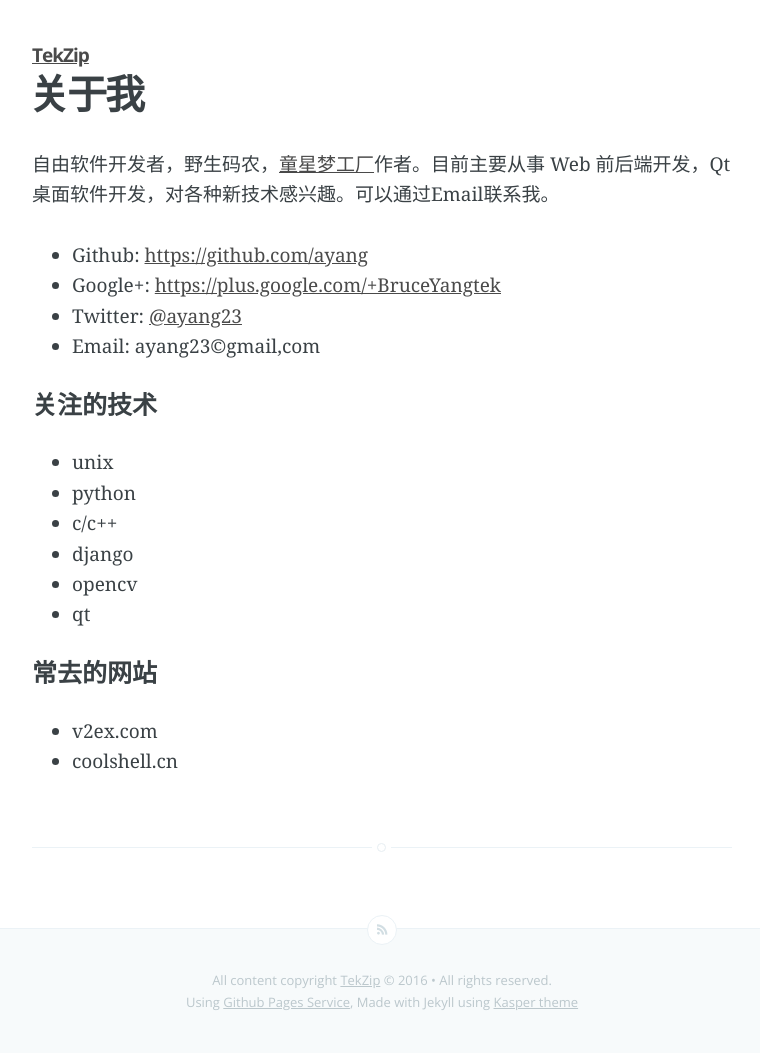
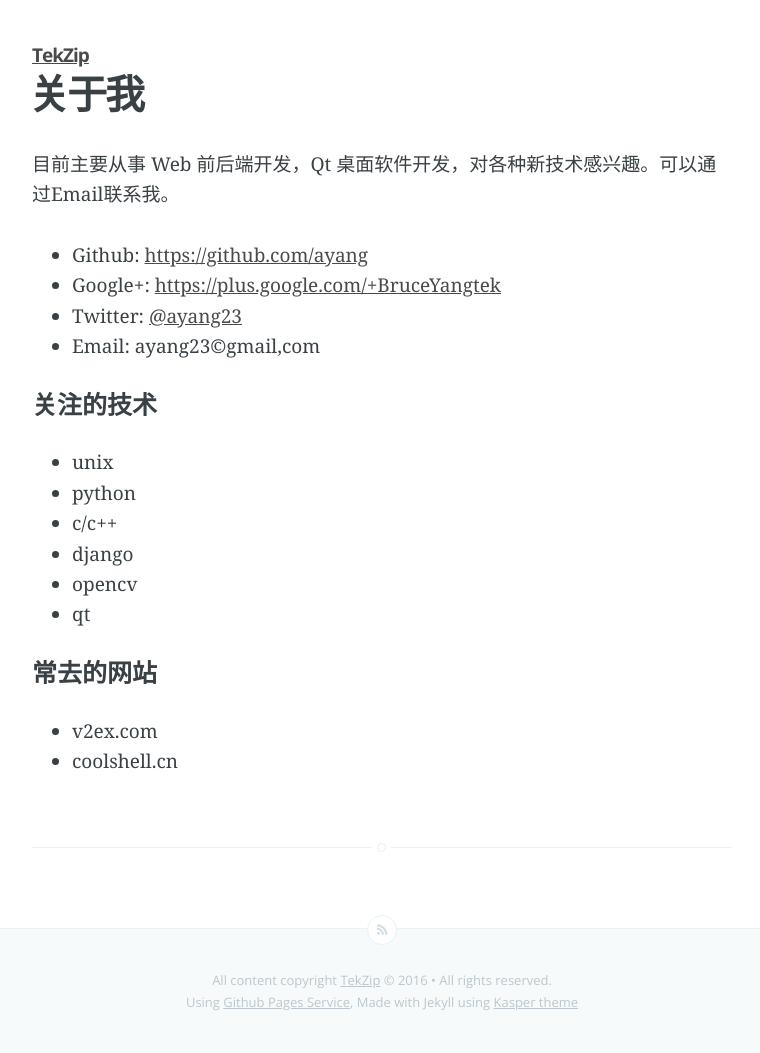
Before and after one commit to ayang/ayang.github.io, a Jekyll site: the page built from about.md, in a window 1280 px wide. Shown: the whole page, without its empty margins (258-1018 px from the left). Built offline with Jekyll 4.4.1, drawn with Linux system fonts in a browser that asks for light colours; Markdown is read by kramdown in place of the engine named in the settings.

Commit message:
modify domain

```diff
--- a/_config.yml
+++ b/_config.yml
@@ -9,5 +9,5 @@
 baseurl: /
 
 # Details for the RSS feed generator
-url:            'tekzip.com'
+url:            'ayang.github.io'
 author:         'Bruce Yang'
--- a/_layouts/post.html
+++ b/_layouts/post.html
@@ -54,7 +54,7 @@
 						<h4> {{ site.author }} </h4>
 						<!-- Author Bio -->
 						<p>
-                    		自由软件开发者，野生码农，童星梦工厂网站(happystar61.com)作者，对各种开发技术感兴趣。
+							Web后端开发者一枚，关键词：python,php,c++,qt。
 						</p>
 					</article>
 				</section>
--- a/about.md
+++ b/about.md
@@ -3,7 +3,7 @@
 title: 关于我
 ---
 
-自由软件开发者，野生码农，[童星梦工厂](happystar61.com)作者。目前主要从事 Web 前后端开发，Qt 桌面软件开发，对各种新技术感兴趣。可以通过Email联系我。
+目前主要从事 Web 前后端开发，Qt 桌面软件开发，对各种新技术感兴趣。可以通过Email联系我。
 
 + Github: [https://github.com/ayang](https://github.com/ayang)
 + Google+: [https://plus.google.com/+BruceYangtek](https://plus.google.com/+BruceYangtek)
```
Also changed, not shown: README.md. Lines whose indentation alone changed are shown as unchanged.
